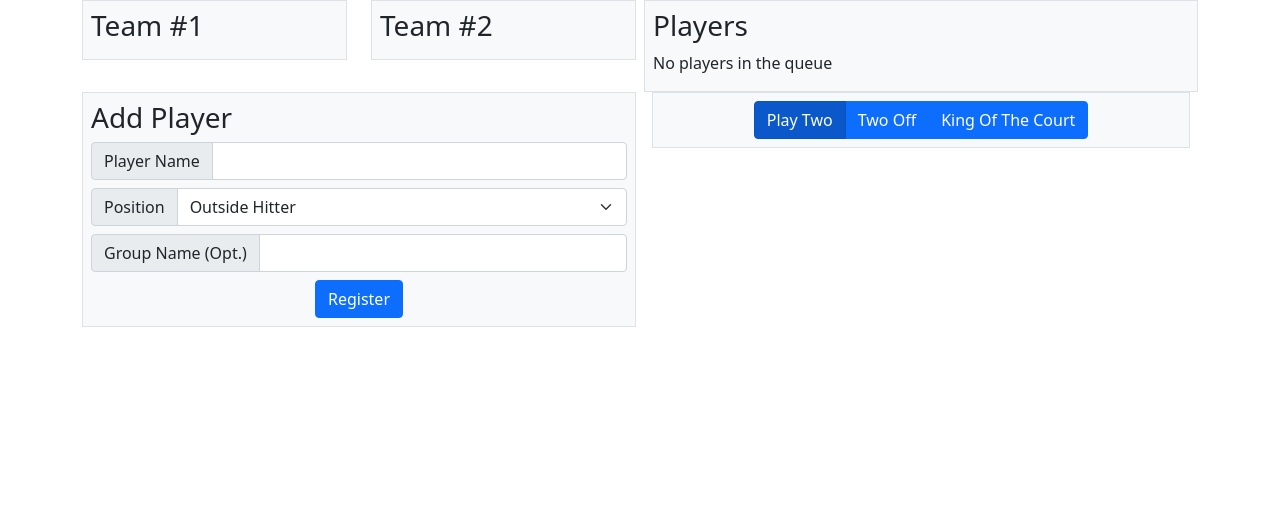
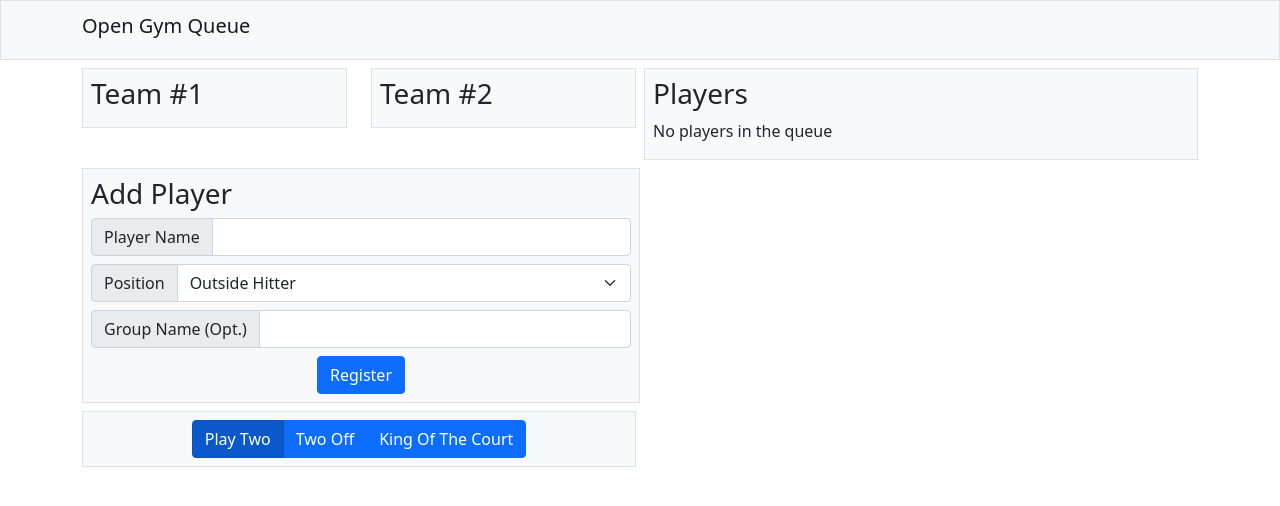
Before and after one commit to yusufvg/open-gym-queue, a React (Create React App) app: page / in a window 1280 px wide. Shown: the top 506 px of the page. Built offline with nearby package versions, Linux system fonts and the light colour scheme.

Commit message:
navbar margin fixes

```diff
--- /dev/null
+++ b/src/components/NavBar.jsx
@@ -0,0 +1,13 @@
+import React from "react";
+
+const NavBar = () => {
+  return (
+    <nav className="navbar navbar-light bg-light border mb-2">
+      <div className="container">
+        <h2 className="navbar-brand">Open Gym Queue</h2>
+      </div>
+    </nav>
+  );
+};
+
+export default NavBar;
--- a/src/components/QueueView.jsx
+++ b/src/components/QueueView.jsx
@@ -1,5 +1,6 @@
 import React, { Component } from "react";
 import AddPlayerWindow from "./AddPlayerWindow.jsx";
+import NavBar from "./NavBar.jsx";
 import { Player, Group, QueueItem } from "./QueueUtils.js";
 import QueueWindow from "./QueueWindow.jsx";
 import RulesetWindow from "./RulesetWindow.jsx";
@@ -228,11 +229,10 @@ class QueueView extends Component {
 
   render() {
     return (
-      // TODO fix margins on small view
-
       <div>
+        <NavBar />
         <div className="container">
-          <div className="row gx-2">
+          <div className="row gx-2 mb-2">
             <div className="col-12 col-md-6">
               <div className="row">
                 <TeamWindow
@@ -261,10 +261,12 @@ class QueueView extends Component {
             </div>
           </div>
           <div className="row gx-2">
-            <AddPlayerWindow
-              onAddPlayer={this.handleAddPlayer}
-              onAddPlayerToGroup={this.handleAddPlayerToGroup}
-            />
+            <div className="mb-2">
+              <AddPlayerWindow
+                onAddPlayer={this.handleAddPlayer}
+                onAddPlayerToGroup={this.handleAddPlayerToGroup}
+              />
+            </div>
             <RulesetWindow
               ruleset={this.state.ruleset}
               onChangeRuleset={this.handleChangeruleset}
--- a/src/components/RulesetWindow.jsx
+++ b/src/components/RulesetWindow.jsx
@@ -3,7 +3,7 @@ import React from "react";
 const RulesetWindow = ({ ruleset, onChangeRuleset }) => {
   return (
     <div className="col-12 col-md-6">
-      <div className="container mb-2 text-center">
+      <div className=" mb-2 text-center ">
         <div className="border bg-light p-2">
           <div className="btn-group">
             <button
```
